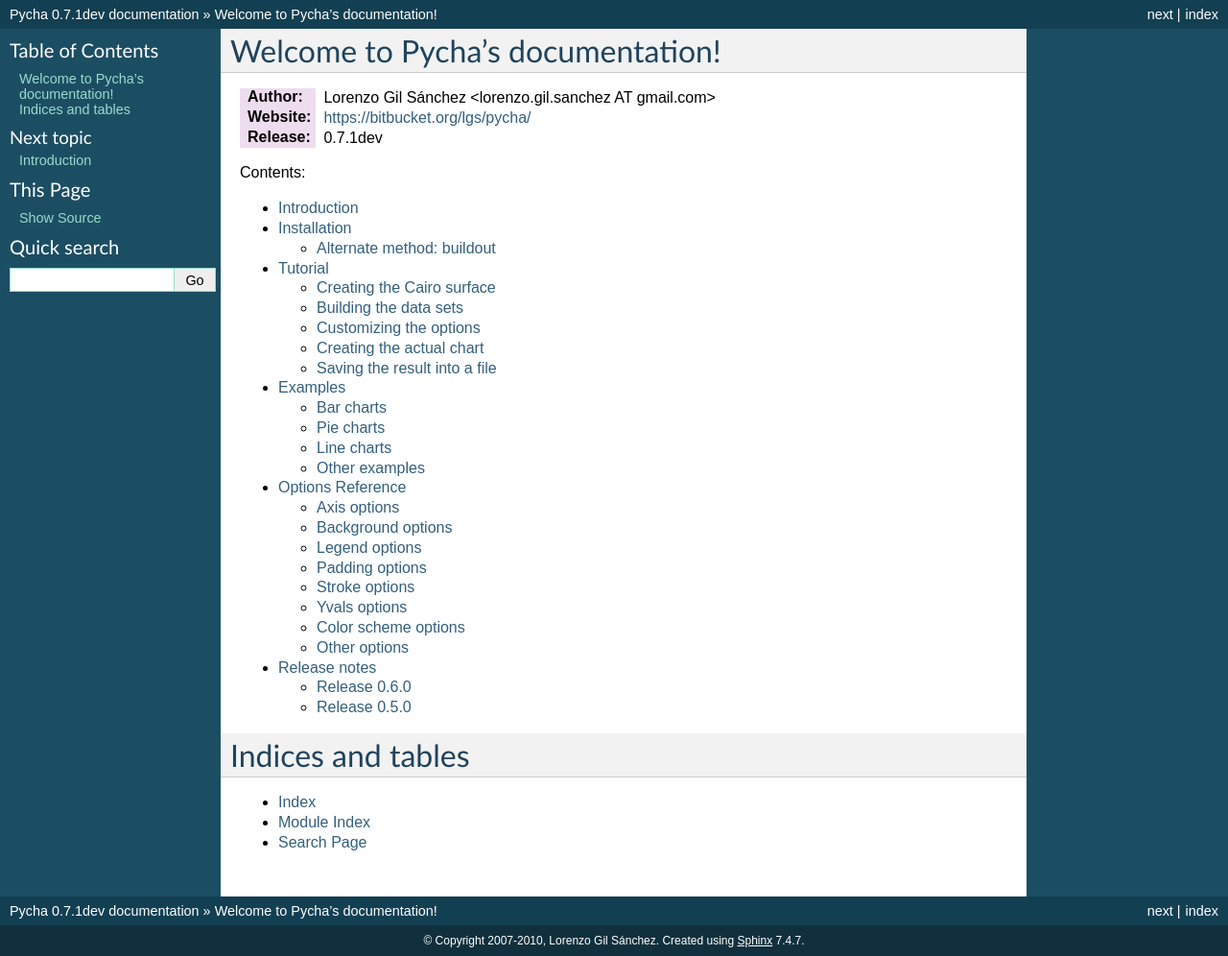
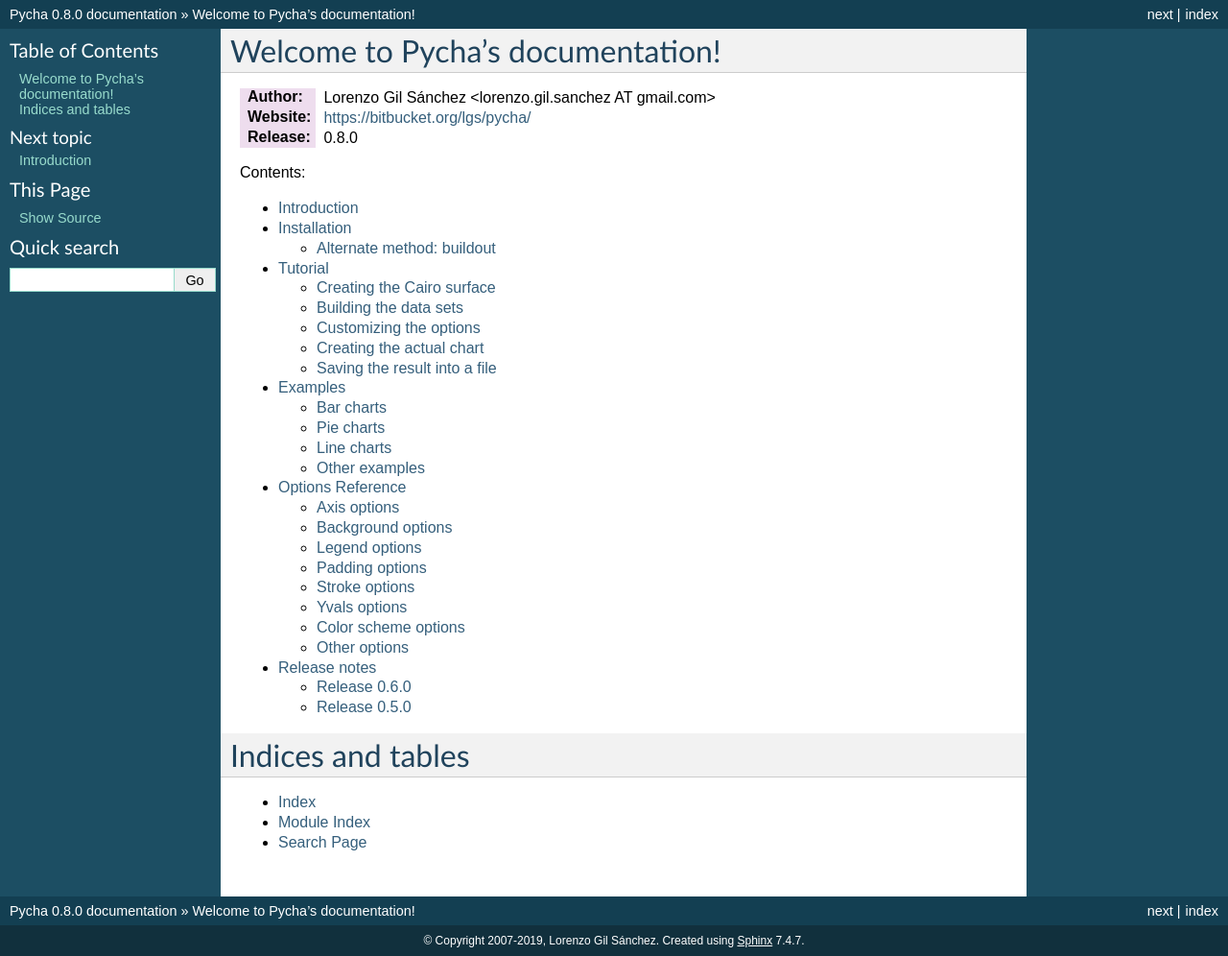
Before and after one commit to bastula/pycha, a Sphinx documentation site: the page built from docs/source/index.rst, in a window 1280 px wide. Shown: the whole page at 96% size. Built offline with Sphinx 7.4.7, drawn with Linux system fonts in a browser that asks for light colours.

Commit message:
Release 0.8.0

```diff
--- a/docs/source/conf.py
+++ b/docs/source/conf.py
@@ -41,14 +41,14 @@
 
 # General information about the project.
 project = u'Pycha'
-copyright = u'2007-2010, Lorenzo Gil Sánchez'
+copyright = u'2007-2019, Lorenzo Gil Sánchez'
 
 # The version info for the project you're documenting, acts as replacement for
 # |version| and |release|, also used in various other places throughout the
 # built documents.
 #
 # The short X.Y version.
-version = '0.7.1dev'
+version = '0.8.0'
 # The full version, including alpha/beta/rc tags.
 release = version
 
--- a/pycha/__init__.py
+++ b/pycha/__init__.py
@@ -15,4 +15,4 @@
 # You should have received a copy of the GNU Lesser General Public License
 # along with PyCha.  If not, see <http://www.gnu.org/licenses/>.
 
-version = "0.7.1dev"
+version = "0.8.0"
```
